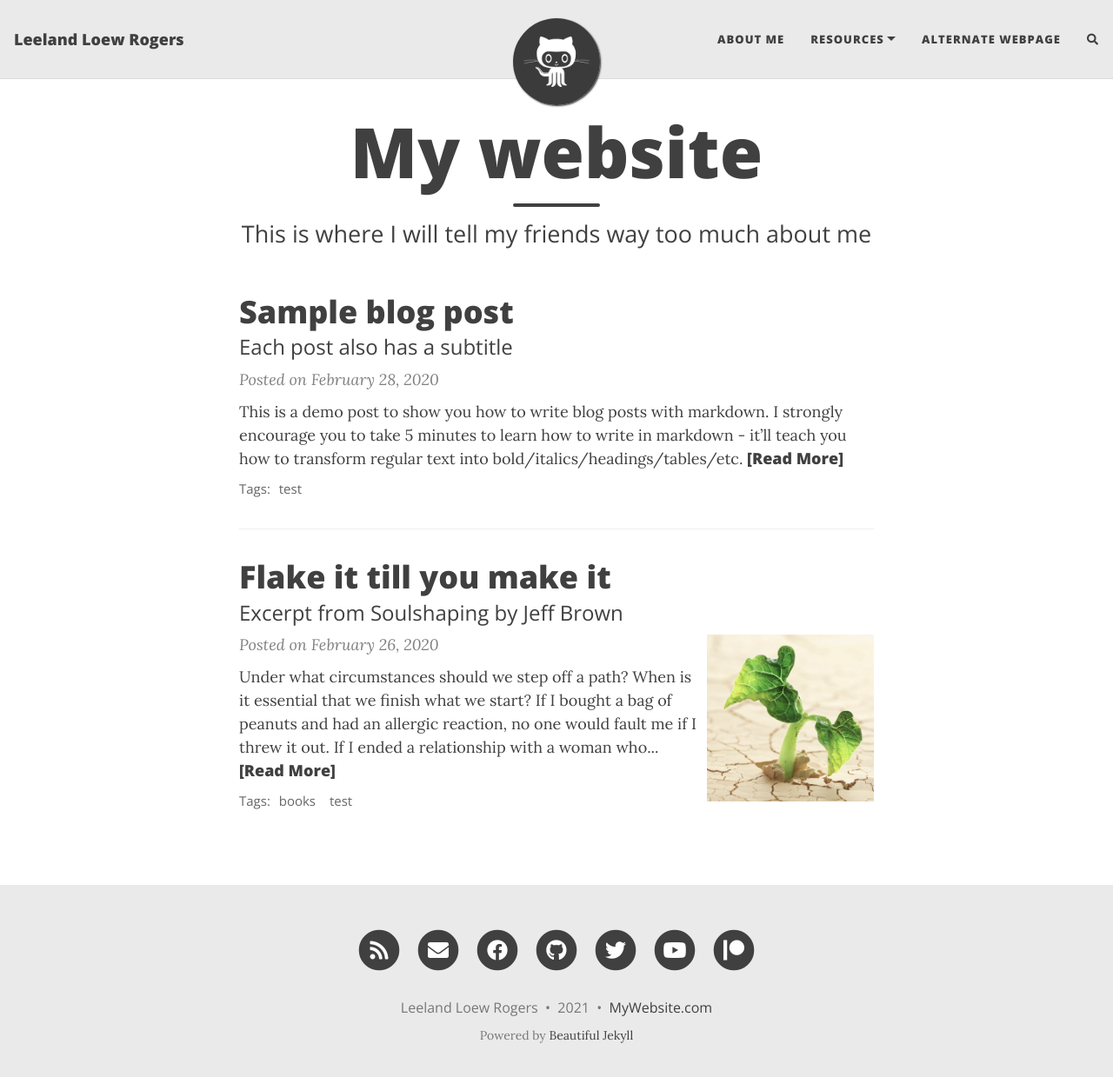
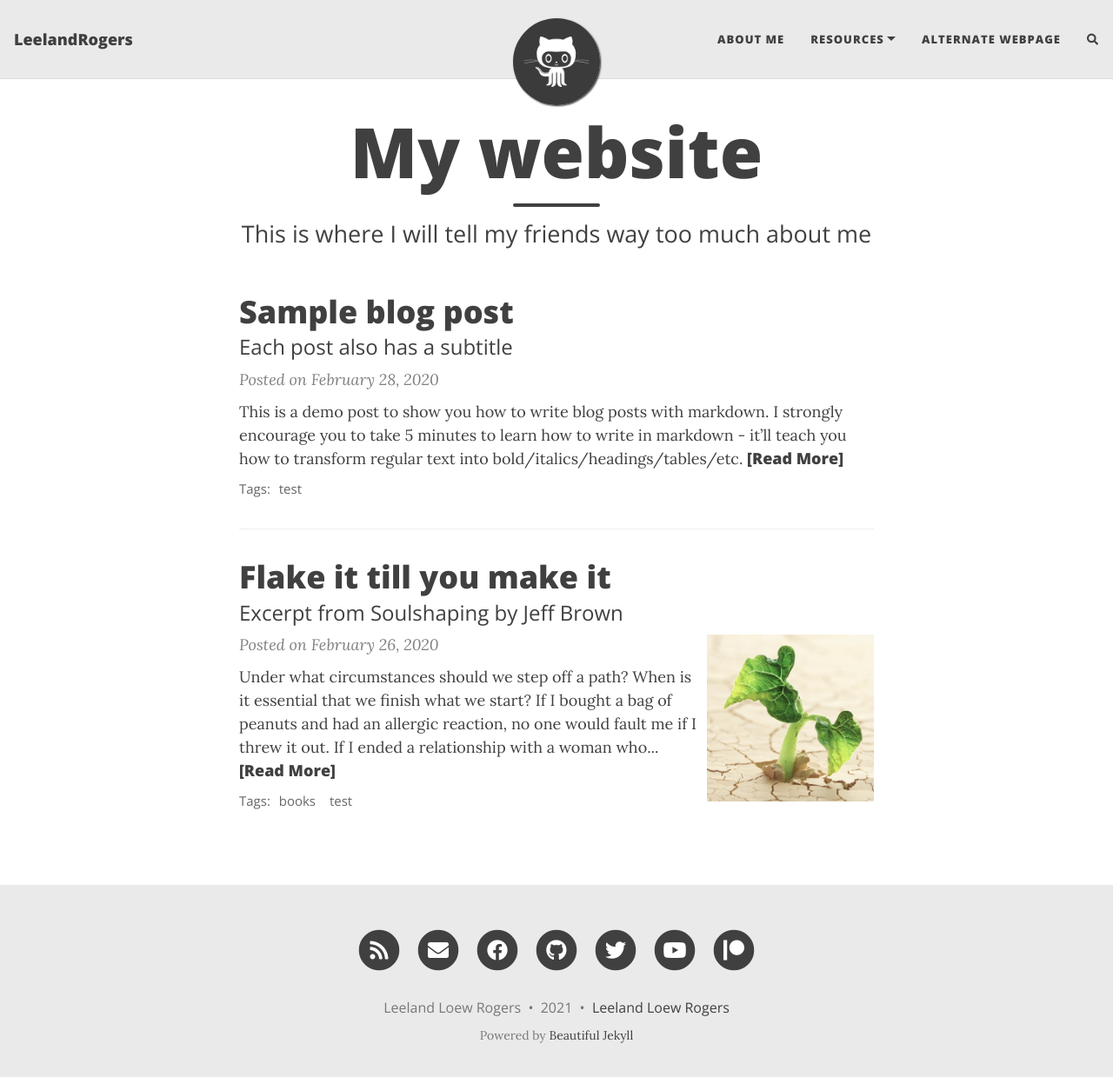
Before and after one commit to LeeLoew/LeelandRogers, a Jekyll site: the page built from index.html, in a window 1280 px wide and 1252 px high. Shown: the top 1239 px of the window at 87% size. Built offline with Jekyll 4.4.1, drawn with Linux system fonts in a browser that asks for light colours; nearby versions of some CDN libraries; the list of posts is cut into pages by our own code; comment, search, counter and statistics services are not loaded.

Commit message:
Update _config.yml

```diff
--- a/_config.yml
+++ b/_config.yml
@@ -6,7 +6,7 @@
 # --- Required options --- #
 
 # Name of website
-title: Leeland Loew Rogers
+title:
 
 # Your name to show in the footer
 author: Leeland Loew Rogers
@@ -78,7 +78,7 @@ share-links-active:
 
 # How to display the link to your website in the footer
 # Remove this if you don't want a link in the footer
-url-pretty: "MyWebsite.com"
+url-pretty: "Leeland Loew Rogers"
 
 # Excerpt word length - Truncate the excerpt of each post on the feed page to the specified number of words
 excerpt_length: 50
```
